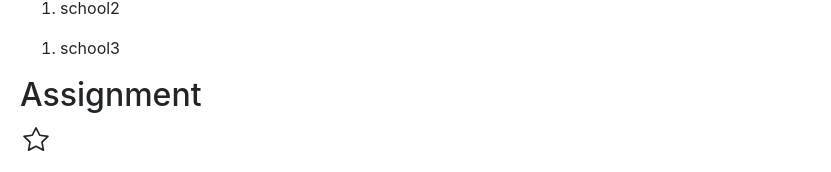
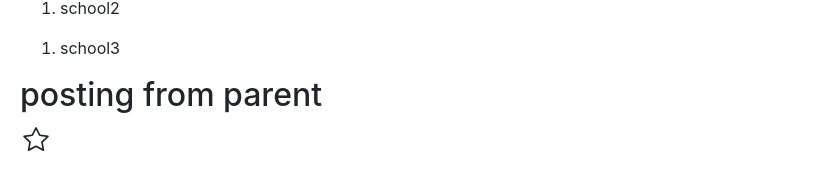
Before and after one commit to deepaakhil84/Angular, an Angular app: page / in a window 1280 px wide. Shown: the part 934-1106 px from the top of the page, without its empty margins (0-831 px from the left). Built offline with nearby package versions, Linux system fonts and the light colour scheme.

Commit message:
relation with parent child data flow

```diff
--- a/package.json
+++ b/package.json
@@ -20,7 +20,6 @@
     "@angular/platform-browser-dynamic": "~8.2.14",
     "@angular/router": "~8.2.14",
     "bootstrap": "^4.4.1",
-    "bootstrap-icons": "^1.0.0-alpha",
     "rxjs": "~6.4.0",
     "tslib": "^1.10.0",
     "zone.js": "~0.9.1"
--- a/src/app/app.component.html
+++ b/src/app/app.component.html
@@ -1,4 +1,5 @@
 <h1>my first Angular page </h1>
 <courses></courses>
 <school></school>
-<favourite></favourite>
+
+<favourite [isFavorite]="post.isFavorite" [title]='post.title'></favourite>
--- a/src/app/app.component.ts
+++ b/src/app/app.component.ts
@@ -7,4 +7,8 @@ import { Component } from '@angular/core';
 })
 export class AppComponent {
   title = 'angular';
+  post={
+    title:"posting from parent",
+    isFavourite:true
+  }
 }
--- a/src/app/favourite/favourite.component.html
+++ b/src/app/favourite/favourite.component.html
@@ -1,12 +1,12 @@
 
-<h2>Assignment</h2>
-<span class="">
+<h2>{{title}}</h2>
+<span class="" (click)= "onClick()">
 <svg class="bi"
 [class.bi-star]="isFavourite"
 [class.bi-star-fill]="!isFavourite" width="2em" height="2em" viewBox="0 0 20 20" fill="currentColor" xmlns="http://www.w3.org/2000/svg">
 <path fill-rule="evenodd" d="M4.866 16.85c-.078.444.36.791.746.593l4.39-2.256 4.389 2.256c.386.198.824-.149.746-.592l-.83-4.73 3.523-3.356c.329-.314.158-.888-.283-.95l-4.898-.696-2.184-4.327a.513.513 0 00-.927 0L7.354 7.12l-4.898.696c-.441.062-.612.636-.282.95l3.522 3.356-.83 4.73zm4.905-2.767l-3.686 1.894.694-3.957a.565.565 0 00-.163-.505L3.71 8.745l4.052-.576a.525.525 0 00.393-.288l1.847-3.658 1.846 3.658c.08.157.226.264.393.288l4.053.575-2.907 2.77a.564.564 0 00-.163.506l.694 3.957-3.686-1.894a.503.503 0 00-.461 0z" clip-rule="evenodd"></path>
 
 
-  (click)= "onClick()"
+
 </svg>
 </span>
--- a/src/app/favourite/favourite.component.ts
+++ b/src/app/favourite/favourite.component.ts
@@ -1,4 +1,4 @@
-import { Component, OnInit } from '@angular/core';
+import { Component, OnInit,Input } from '@angular/core';
 
 @Component({
   selector: 'favourite',
@@ -6,10 +6,16 @@ import { Component, OnInit } from '@angular/core';
   styleUrls: ['./favourite.component.css']
 })
 export class FavouriteComponent implements OnInit {
+  @Input()isFavorite:boolean; //input property
 
+@Input() title: string;
   constructor() { }
 
   ngOnInit() {
   }
+  onClick(){
+    this.isFavorite=!this.isFavorite
+
+  }
 
 }
```
